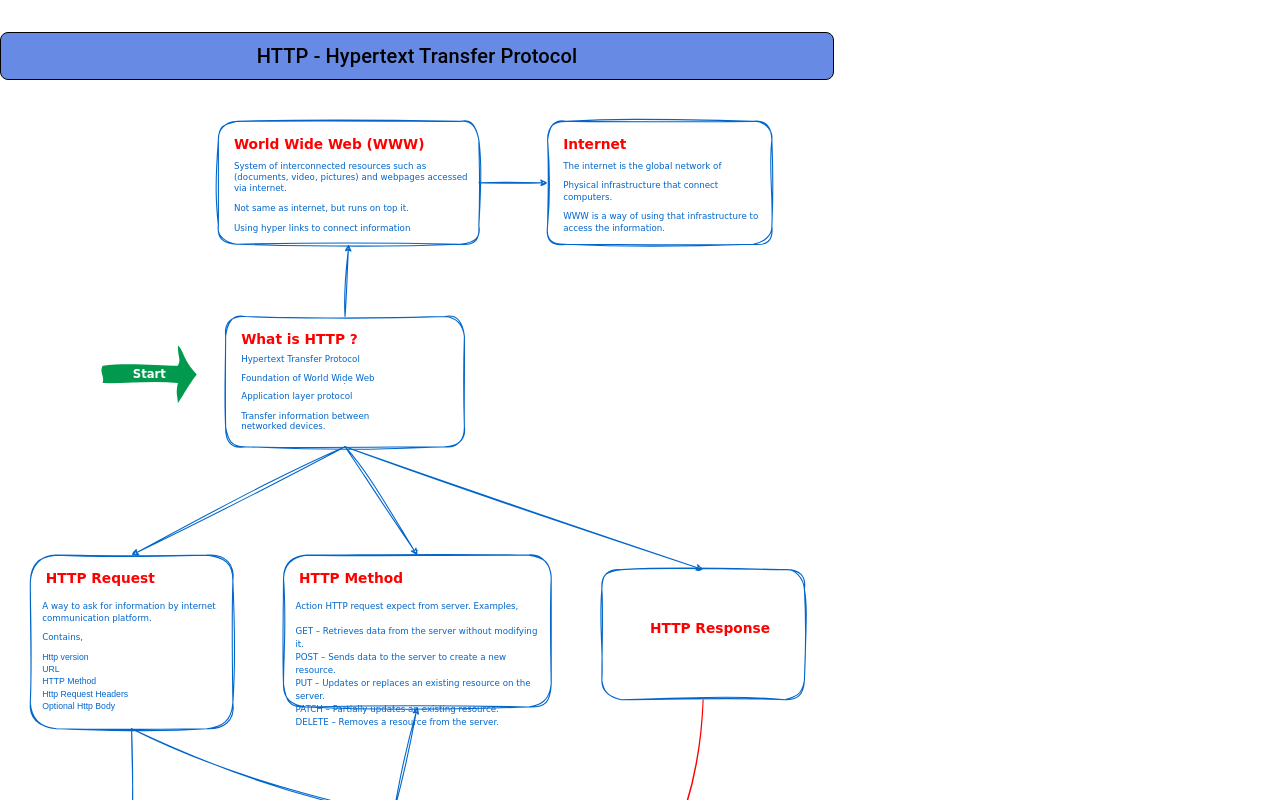
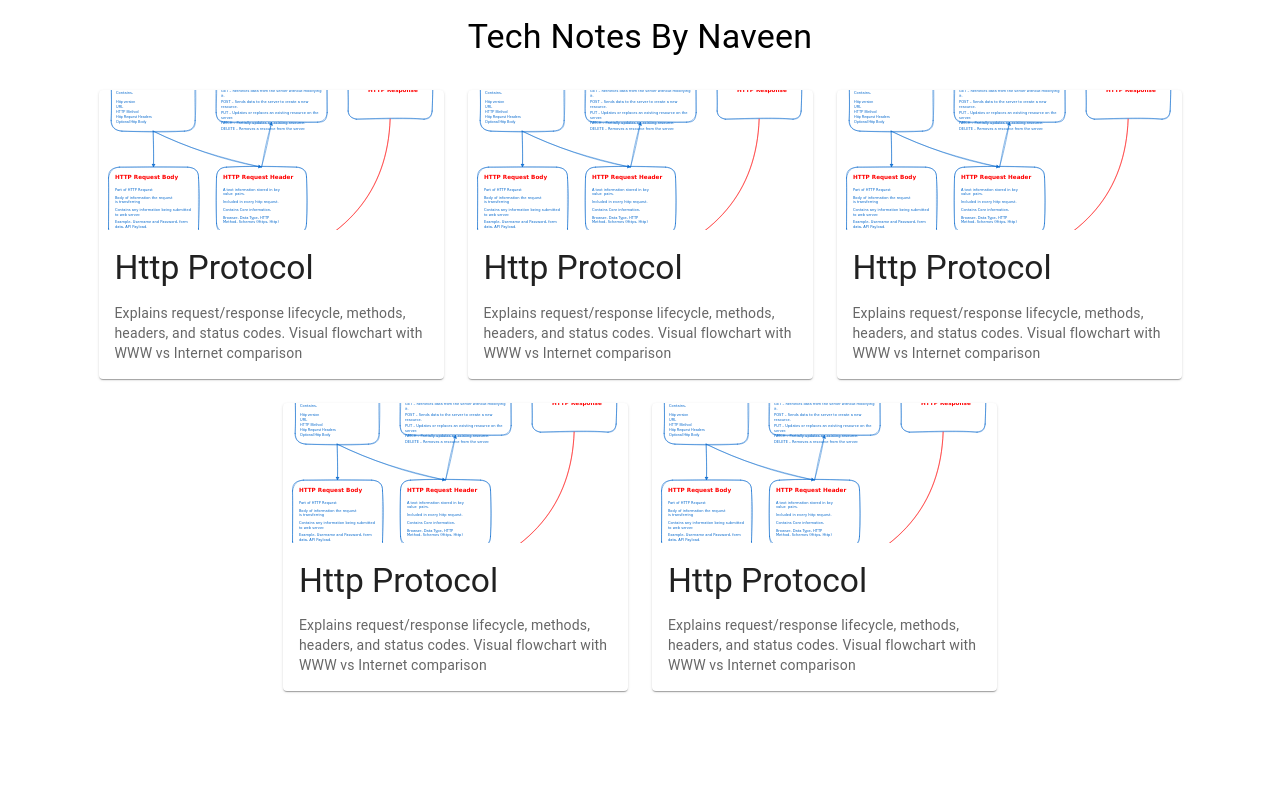
Before and after one commit to nvnkmrm/nvnkmrm.github.io, a React (Vite) app: page / in a window 1280 px wide. Shown: the top 800 px of the page. Built offline with nearby package versions, Linux system fonts and the light colour scheme.

Commit message:
[Iteration 1] Add home page

```diff
--- a/src/App.tsx
+++ b/src/App.tsx
@@ -1,17 +1,8 @@
-import { Box } from "@mui/material";
 import { createTheme, ThemeProvider } from "@mui/material/styles";
-import HttpProtocol from "./components/HttpProtocol";
+import Home from "./pages/Home";
 
 const baseTheme = createTheme();
 const theme = createTheme({
-  palette: {
-    primary: {
-      main: "#FFFFFF",
-    },
-    secondary: {
-      main: "#F5F5F5",
-    },
-  },
   typography: {
     h5: {
       fontSize: "1.2rem",
@@ -28,14 +19,7 @@ const theme = createTheme({
 export default function App() {
   return (
     <ThemeProvider theme={theme}>
-      <Box
-        flexGrow={1}
-        display={"flex"}
-        alignContent={"center"}
-        marginTop={"2rem"}
-      >
-        <HttpProtocol />
-      </Box>
+      <Home />
     </ThemeProvider>
   );
 }
--- /dev/null
+++ b/src/pages/Home.tsx
@@ -0,0 +1,57 @@
+import {
+  Card,
+  CardActionArea,
+  CardContent,
+  CardMedia,
+  Grid,
+  Stack,
+  Typography,
+} from "@mui/material";
+import { HomePageConfigs } from "./HomeConfig.ts";
+
+const Home = () => {
+  const handleCardClick = (route: string) => {
+    console.log("Navigating to:", route);
+  };
+
+  return (
+    <Stack spacing={2} direction="column">
+      <Typography
+        variant="h4"
+        component="h1"
+        sx={{ textAlign: "center", padding: 2, paddingBottom: 0 }}
+      >
+        Tech Notes By Naveen
+      </Typography>
+      <Grid container spacing={3} sx={{ padding: 2 }} justifyContent="center">
+        {HomePageConfigs.map((config, index) => (
+          <Grid key={`${config.route}-${index}`}>
+            <Card sx={{ maxWidth: 345, height: "100%" }}>
+              <CardActionArea
+                onClick={() => handleCardClick(config.route)}
+                sx={{ height: "100%" }}
+              >
+                <CardMedia
+                  component="img"
+                  alt={config.title}
+                  height="140"
+                  image={config.imageUrl}
+                />
+                <CardContent>
+                  <Typography gutterBottom variant="h5" component="div">
+                    {config.title}
+                  </Typography>
+                  <Typography variant="body2" sx={{ color: "text.secondary" }}>
+                    {config.description}
+                  </Typography>
+                </CardContent>
+              </CardActionArea>
+            </Card>
+          </Grid>
+        ))}
+      </Grid>
+    </Stack>
+  );
+};
+
+export default Home;
--- /dev/null
+++ b/src/pages/HomeConfig.ts
@@ -0,0 +1,46 @@
+import HttpProtocol from "../assets/ssl/http_protocol.svg";
+
+export interface HomePageConfig {
+  title: string;
+  description: string;
+  imageUrl: string;
+  route: string;
+}
+
+export const HomePageConfigs = [
+  {
+    title: "Http Protocol",
+    description:
+      "Explains request/response lifecycle, methods, headers, and status codes. Visual flowchart with WWW vs Internet comparison",
+    imageUrl: HttpProtocol,
+    route: "/",
+  },
+  {
+    title: "Http Protocol",
+    description:
+      "Explains request/response lifecycle, methods, headers, and status codes. Visual flowchart with WWW vs Internet comparison",
+    imageUrl: HttpProtocol,
+    route: "/",
+  },
+  {
+    title: "Http Protocol",
+    description:
+      "Explains request/response lifecycle, methods, headers, and status codes. Visual flowchart with WWW vs Internet comparison",
+    imageUrl: HttpProtocol,
+    route: "/",
+  },
+  {
+    title: "Http Protocol",
+    description:
+      "Explains request/response lifecycle, methods, headers, and status codes. Visual flowchart with WWW vs Internet comparison",
+    imageUrl: HttpProtocol,
+    route: "/",
+  },
+  {
+    title: "Http Protocol",
+    description:
+      "Explains request/response lifecycle, methods, headers, and status codes. Visual flowchart with WWW vs Internet comparison",
+    imageUrl: HttpProtocol,
+    route: "/",
+  },
+];
```
